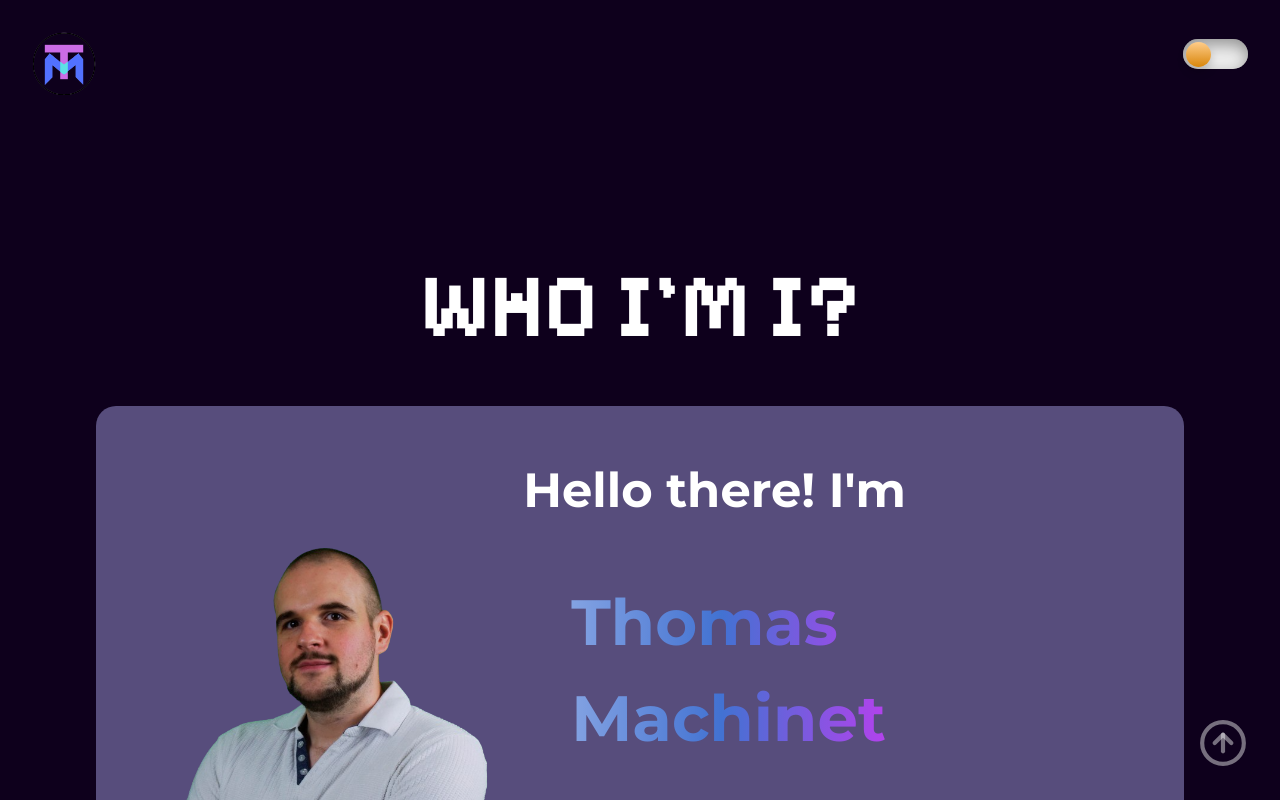
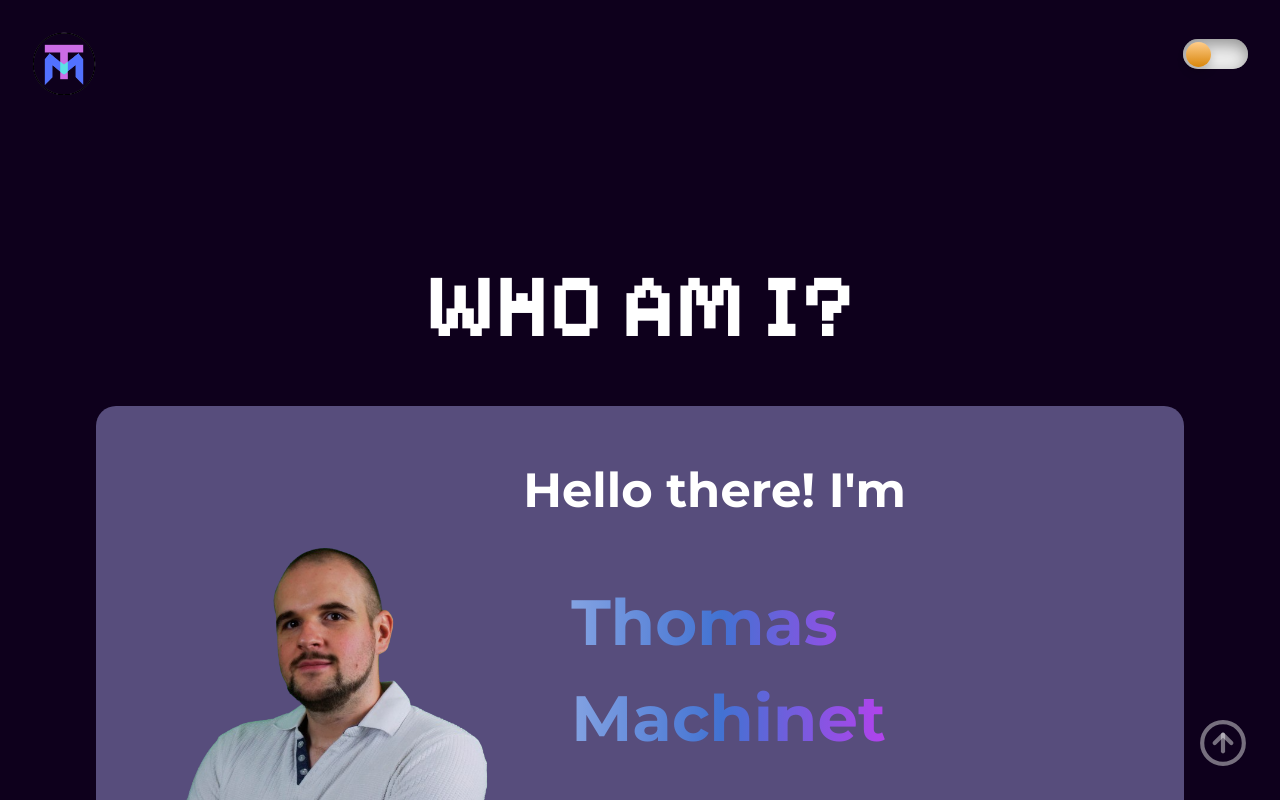
Before and after one commit to Thomas-Machinet/Portfolio, a React (Vite) app: page / in a window 1280 px wide. Shown: the top 800 px of the page. Built offline with nearby package versions, Linux system fonts and the light colour scheme; no server answers.

Commit message:
fix title error

```diff
--- a/src/components/Portrait/Portrait.tsx
+++ b/src/components/Portrait/Portrait.tsx
@@ -15,7 +15,7 @@ function Portrait() {
                     duration: 1,
                     x: { duration: 1 }
                 }}
-                className="title">WHO I'M I?</motion.h2>
+                className="title">WHO AM I?</motion.h2>
             <motion.section
                 className="portrait"
                 animate={{ x: [1500, 0], opacity: [0, 1] }}
```
Also changed, not shown: 1 other file (tests, documents, lock files or other folders).
